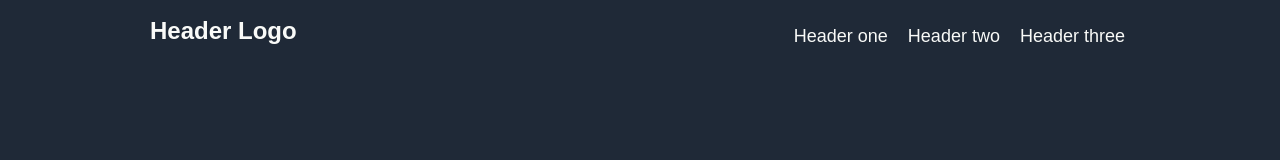
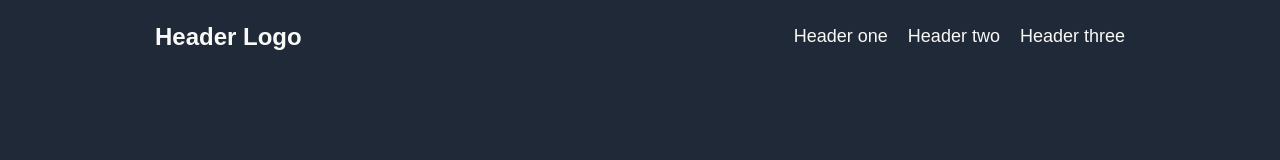
Before and after one commit to Ajs08/LandingPage-V2, a plain HTML site: page index.html in a window 1280 px wide. Shown: the top 160 px of the page. Drawn offline with Linux system fonts and the light colour scheme.

Commit message:
logo padding fixed

```diff
--- a/estilos.css
+++ b/estilos.css
@@ -108,6 +108,12 @@ header .contenido{
     justify-content: space-between;
 }
 
+.logo {
+    display: flex;
+    align-items: center;
+    padding: 5px;
+}
+
 .menu {
     list-style: none;
     display: flex;
@@ -118,8 +124,6 @@ header .contenido{
 .menu li {
     align-self: center;
 }
-
-
 
 /* AWESOME SITE SECTION */
 
--- a/index.html
+++ b/index.html
@@ -12,7 +12,9 @@
 <body>
     <header>
         <div class="contenido">
-            <h1 class="letra-logo">Header Logo</h1>
+            <div class="logo">
+                <h1 class="letra-logo">Header Logo</h1>
+            </div>
             <ul class="menu">
                 <li class="letra-pequeña"><a href="#">Header one</a></li>
                 <li class="letra-pequeña"><a href="#">Header two</a></li>
```
